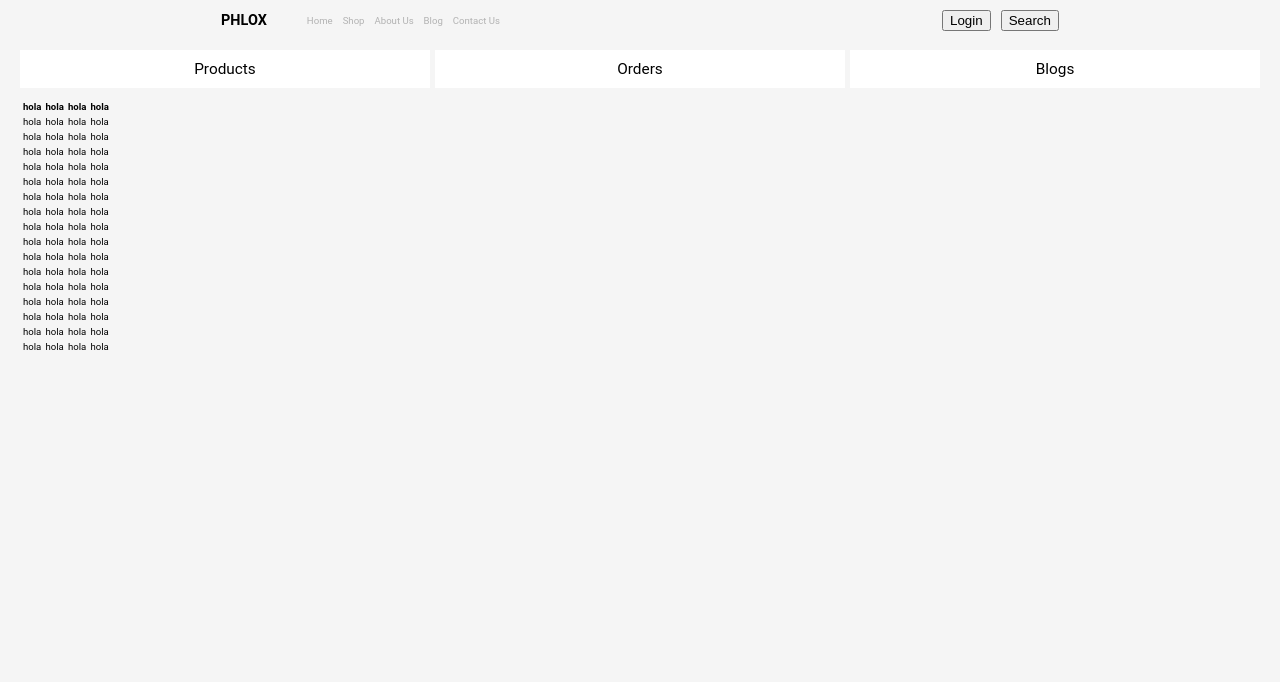
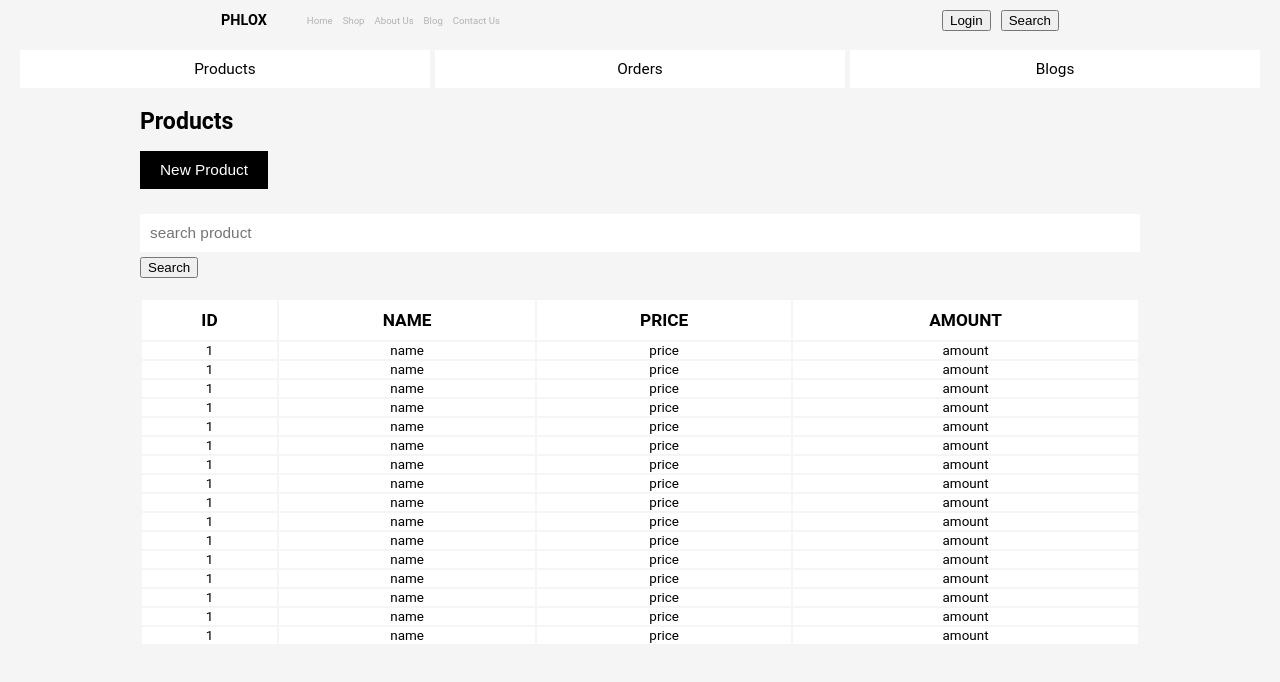
Before and after one commit to MarcialFantini/ecommersFront, a Next.js app: page /admin/products in a window 1280 px wide. Shown: the top 682 px of the page. Built offline with nearby package versions, Linux system fonts and the light colour scheme.

Commit message:
avanzando products admin

```diff
--- a/src/components/ProductPageAdmin/index.tsx
+++ b/src/components/ProductPageAdmin/index.tsx
@@ -9,6 +9,18 @@ import TableProduct from "../TableProduct";
 function ProductPageAdmin() {
   return (
     <div>
+      <div className={style.containerTitle}>
+        <h1>Products</h1>
+        <button>New Product</button>
+      </div>
+      <div className={style.containerSearch}>
+        <input
+          className={style.search}
+          type="text"
+          placeholder="search product"
+        />
+        <button>Search</button>
+      </div>
       <TableProduct></TableProduct>
     </div>
   );
--- a/src/components/ProductPageAdmin/style.module.css
+++ b/src/components/ProductPageAdmin/style.module.css
@@ -0,0 +1,27 @@
+.containerSearch,
+.containerTitle {
+  width: 90%;
+  max-width: 1000px;
+
+  margin: 20px auto;
+}
+
+.search {
+  width: 100%;
+  border: none;
+  padding: 10px;
+  font-size: 1.6rem;
+  margin: 5px 0;
+}
+
+.containerTitle h1 {
+  font-size: 2.4rem;
+}
+
+.containerTitle button {
+  border: none;
+  padding: 10px 20px;
+  font-size: 1.6rem;
+  background: black;
+  color: white;
+}
--- a/src/components/ProductsList/index.tsx
+++ b/src/components/ProductsList/index.tsx
@@ -1,4 +1,5 @@
 import React from "react";
+import style from "./style.module.css";
 
 const list = [{}, {}, {}, {}, {}, {}, {}, {}, {}, {}, {}, {}, {}, {}, {}, {}];
 
@@ -7,11 +8,11 @@ function ProductsList() {
     <>
       {list?.map((item) => {
         return (
-          <tr>
-            <td>hola</td>
-            <td>hola</td>
-            <td>hola</td>
-            <td>hola</td>
+          <tr className={style.row}>
+            <td>1</td>
+            <td>name</td>
+            <td>price</td>
+            <td>amount</td>
           </tr>
         );
       })}
--- a/src/components/ProductsList/style.module.css
+++ b/src/components/ProductsList/style.module.css
@@ -0,0 +1,5 @@
+.row{
+    background: white;
+    font-size: 1.4rem;
+    text-align: center;
+}
--- a/src/components/TableProduct/index.tsx
+++ b/src/components/TableProduct/index.tsx
@@ -1,16 +1,18 @@
 import React from "react";
 import ProductsList from "../ProductsList";
 
+import style from "./style.module.css";
+
 function TableProduct() {
   return (
-    <table>
-      <tbody>
-        <tr>
-          <th>hola</th>
-          <th>hola</th>
-          <th>hola</th>
+    <table className={style.table}>
+      <tbody className={style.tbody}>
+        <tr className={style.trHead}>
+          <th>ID</th>
+          <th>NAME</th>
+          <th>PRICE</th>
 
-          <th>hola</th>
+          <th>AMOUNT</th>
         </tr>
 
         <ProductsList></ProductsList>
--- /dev/null
+++ b/src/components/TableProduct/style.module.css
@@ -0,0 +1,17 @@
+.table{
+    width: 90%;
+    max-width: 1000px;
+
+    margin: auto;
+}
+
+.tbody{
+    width: 100%;
+    height: auto;
+}
+
+.trHead th{
+    font-size: 1.8rem;
+    background: white;
+    padding: 10px;
+}
```
